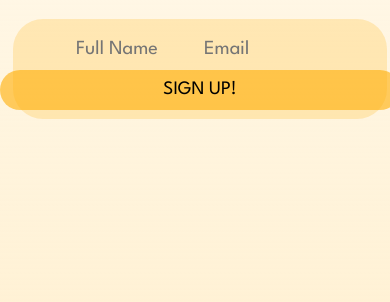
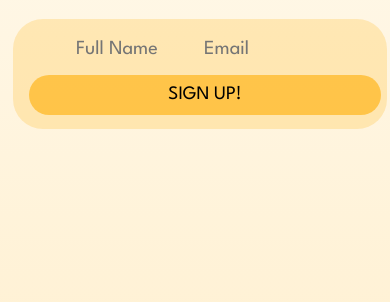
Before and after one commit to carlahauu/quackko, a plain HTML site: page index.html in a window 390 px wide. Shown: the part 520-822 px from the top of the page. Drawn offline with Linux system fonts and the light colour scheme.

Commit message:
Update style.css

```diff
--- a/style.css
+++ b/style.css
@@ -126,7 +126,7 @@ body{
   .container{
     text-align: center;
     width: 100%;
-    height: 100px;
+    height: 110px;
     margin: 5px;
   }
   input{
@@ -142,6 +142,7 @@ body{
     padding-top: none;
   }
   button{
-    width: 400px;
+    margin: 5px;
+    width: 100%;
   }
 }
```
